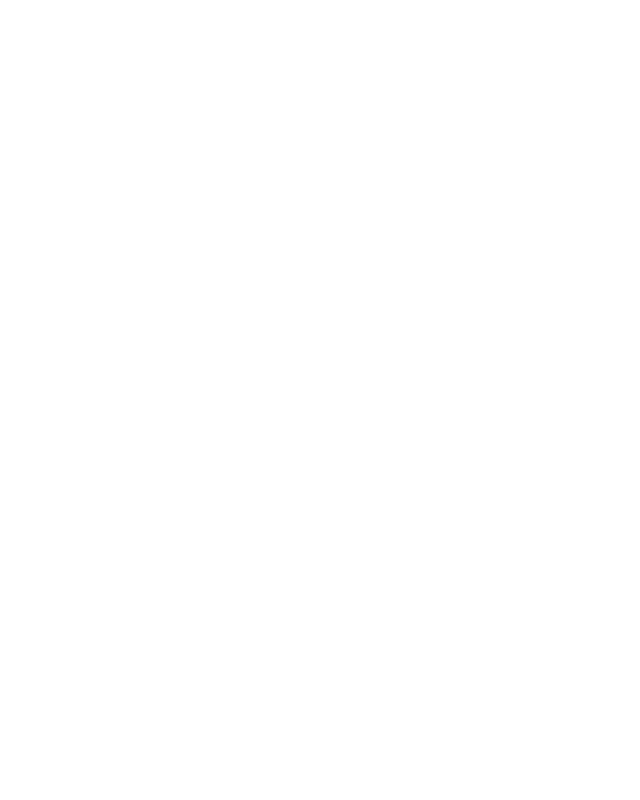
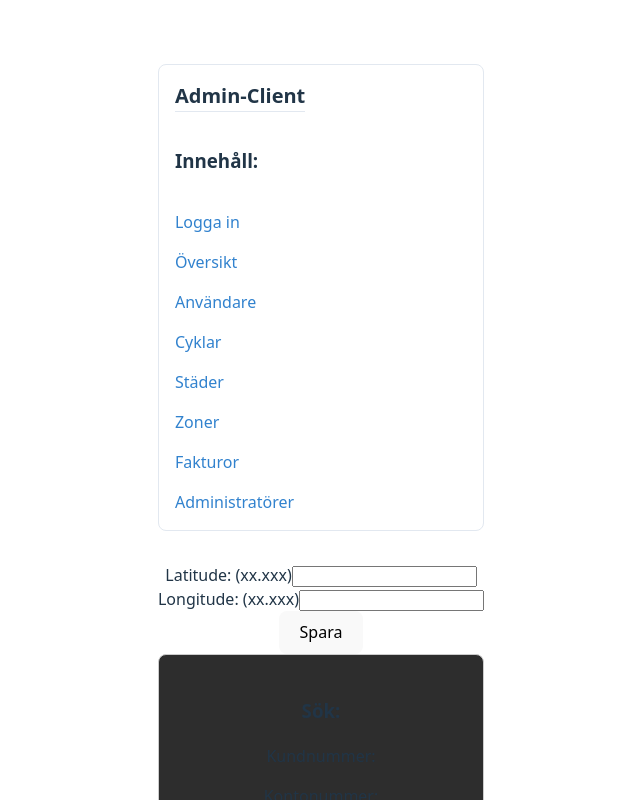
Before and after one commit to ricmal08/vteam-admin-client, a React (Vite) app: page /bikes/create in a window 1280 px wide. Before the commit this address had no page. Shown: the top 800 px of the page, without its empty margins (319-959 px from the left). Built offline with nearby package versions, Linux system fonts and the light colour scheme.

Commit message:
feat: implement jwt handling for all bikes api requests and crud operations

```diff
--- a/src/App.jsx
+++ b/src/App.jsx
@@ -9,13 +9,18 @@
 import Userinterface from './components/interface/userinterface.jsx';
 import Accounts from './views/Accounts/accounts.jsx';
 import User from './views/Accounts/account.jsx';
-import Units from './views/Units/units.jsx';
+import CreateUser from './views/Accounts/createUser.jsx';
+import EditUser from './views/Accounts/editUser.jsx';
+
+import Bikes from './views/Bikes/bikes.jsx';
+import CreateBike from './views/Bikes/createBike.jsx';
+import EditBike from './views/Bikes/editBike.jsx';
 //import Admins from './views/Admins/admins.jsx';
 import Invoices from './views/Invoices/invoices.jsx'
 import Invoice from './views/Invoices/invoice.jsx'
 import CreateInvoice from './views/Invoices/createInvoice.jsx';
-import CreateUser from './views/Accounts/createUser.jsx';
-import EditUser from './views/Accounts/editUser.jsx';
+
+
 
 
 function App() {
@@ -37,7 +42,10 @@
 
             {/*<Route path="admins" element={<Admins  />} />*/}
 
-            <Route path="units" element={<Units/>} />
+            {/* Invoices-endpoints */}
+            <Route path="bikes" element={<Bikes/>} />
+            <Route path="bikes/create" element={<CreateBike/>} />
+            <Route path="bikes/:bikeId" element={<EditBike />} />
 
             {/* Invoices-endpoints */}
             <Route path="invoices" element={<Invoices/>} />
@@ -50,8 +58,6 @@
             <Route path="users/:userId" element={<User />} />
             <Route path="users/:userId/edit" element={<EditUser />} />
 
-            <Route path="units" element={<Units/>} />
-
         </Route>
       </Routes>
     </BrowserRouter>
--- a/src/components/interface/userinterface.jsx
+++ b/src/components/interface/userinterface.jsx
@@ -11,9 +11,11 @@
         <RouterLink className="nav-link" to="/login">Logga in</RouterLink>
         <RouterLink className="nav-link" to="/">Översikt</RouterLink>
         <RouterLink className="nav-link" to="/users">Användare</RouterLink>
-        {/*<RouterLink className="nav-link" to="/admins">Administratörer</RouterLink>*/ }
-        <RouterLink className="nav-link" to="/units">Fordon</RouterLink>
+        <RouterLink className="nav-link" to="/bikes">Cyklar</RouterLink>
+        <RouterLink className="nav-link" to="/users">Städer</RouterLink>
+        <RouterLink className="nav-link" to="/users">Zoner</RouterLink>
         <RouterLink className="nav-link" to="/invoices">Fakturor</RouterLink>
+        <RouterLink className="nav-link" to="/admins">Administratörer</RouterLink>
       </nav>
       <main>
         <Outlet />
--- a/src/views/Units/units.css
+++ b/src/views/Bikes/bikes.css
@@ -1,4 +1,4 @@
-.units-container {
+.bikes-container {
    border: 1px solid #ccc;
   border-radius: 8px;
   padding: 1.5rem;
@@ -6,7 +6,7 @@
 
 }
 
-.units-title {
+.bikes-title {
   margin-top: 0;
   border-bottom: 2px solid #444;
   padding-bottom: 0.5rem;
--- /dev/null
+++ b/src/views/Bikes/bikes.jsx
@@ -0,0 +1,90 @@
+import React, { useState, useEffect } from 'react';
+//import { Box, Heading, VStack } from '@chakra-ui/react';
+import { BrowserRouter, Routes, Route } from 'react-router-dom';
+import { useParams, useNavigate } from 'react-router-dom';
+import { Link } from 'react-router-dom';
+import './bikes.css';
+import { apiRequest } from '../../api/api.js';
+
+function Bikes() {
+  const [bikes, setBikes] = useState([]);
+  const [error, setError] = useState(null);
+
+    useEffect(() => {
+      const fetchBikes = async () => {
+
+
+        try {
+
+          const data = await apiRequest('/api/bikes');
+
+          setBikes(data);
+          // TODO: ordna eventuellt fler kontroller
+        } catch (err) {
+          console.error("Ett fel inträffade vid fetch:", err);
+
+        }
+    };
+    fetchBikes();
+}, [])
+
+const handleDelete = async (bikeId) => {
+
+      try {
+
+        await apiRequest(`/api/bikes/${bikeId}`, {
+              method: 'DELETE',
+        });
+
+        setBikes(currentUsers =>
+            currentUsers.filter(bike => bike._id !== bikeId)
+        );
+
+      } catch (err) {
+        console.error("Fel vid borttagning:", err);
+        alert(err.message);
+      }
+  };
+ return (
+
+<div className="bikes-container">
+
+      <h2 className="bikes-title">Enheter</h2>
+       <Link to="/bikes/create" className="bikes-create">
+                + Lägg till
+       </Link>
+      {bikes.length > 0 ? (
+            <table className={bikes.dataTable}>
+              <thead>
+                <tr>
+                  <th>Id</th>
+                  <th>Ändra</th>
+                  <th>Ta bort</th>
+              </tr>
+            </thead>
+            <tbody>
+                {bikes.map(bike => (
+                  <tr key={bike._id}>
+                    <td>{bike._id}</td>
+                    <td>
+                      <Link to={`/bikes/${bike._id}`}>
+                        <button></button>
+                      </Link>
+                    </td>
+                    <td>
+                    <button
+                        onClick={() => handleDelete(bike._id)} >
+                    </button>
+                    </td>
+                  </tr>
+                ))}
+              </tbody>
+            </table>
+            ) : (
+              <p>Inga cyklar kunde hittas.</p>
+            )}
+    </div>
+  );
+}
+
+export default Bikes;
--- /dev/null
+++ b/src/views/Bikes/createBike.jsx
@@ -0,0 +1,67 @@
+import React, { useState } from 'react';
+import { useNavigate } from 'react-router-dom';
+import { apiRequest } from '../../api/api.js';
+
+function CreateBike() {
+    const [latitude, setLatitude] = useState('');
+    const [longitude, setLongitude] = useState('');
+    const [error, setError] = useState(null);
+
+    const navigate = useNavigate();
+
+    const handleSubmit = async (event) => {
+    event.preventDefault();
+    setError(null);
+
+    //skapar objekt som matchar jsonstrukturen enl.backendserverns krav.
+    const newBikeData = {
+      position: {
+        latitude: parseFloat(latitude),
+        longitude: parseFloat(longitude),
+      }
+    };
+  //console.log(newBikeData);
+    try {
+        await apiRequest('/api/bikes', {
+        method: 'POST',
+        body: JSON.stringify(newBikeData),
+      });
+
+        navigate('/bikes');
+
+    } catch (err) {
+        console.error("Fel vid borttagning:", err);
+        alert(err.message);
+    }
+};
+
+return (
+    <form onSubmit={handleSubmit}>
+        <div>
+            <label htmlFor="latitude">Latitude: (xx.xxx)</label>
+            <input
+                id="latitude"
+                type="number"
+                step="any"
+                value={latitude}
+                onChange={e => setLatitude(e.target.value)}
+                required
+            />
+        </div>
+        <div>
+            <label htmlFor="longitude">Longitude: (xx.xxx)</label>
+            <input
+                id="longitude"
+                type="number"
+                step="any"
+                value={longitude}
+                onChange={e => setLongitude(e.target.value)}
+                required
+            />
+        </div>
+        <button type="submit">Spara</button>
+    </form>
+  );
+}
+
+export default CreateBike;
--- /dev/null
+++ b/src/views/Bikes/editBike.jsx
@@ -0,0 +1,66 @@
+import React, { useState, useEffect } from 'react';
+import { useParams, useNavigate } from 'react-router-dom';
+import { apiRequest } from '../../api/api.js';
+
+function EditBike() {
+
+  const { bikeId } = useParams();
+  const navigate = useNavigate();
+
+  const [email, setEmail] = useState('');//TO-DO: uppdatera property
+
+
+  useEffect(() => {
+    const fetchBikeData = async () => {
+      try {
+        const bikeData = await apiRequest(`/api/bikes/${bikeId}`);
+        setEmail(bikeData.email);//TO-DO: uppdatera property
+
+      } catch (err) {
+        console.error("Fel vid uppdatering:", err);
+
+      }
+    };
+    fetchBikeData();
+  }, [bikeId]);
+
+  const handleSubmit = async (event) => {
+    event.preventDefault();
+
+    const updatedbikeData = { email };//TO-DO: uppdatera property
+
+    try {
+
+      await apiRequest(`/api/users/${bikeId}`, {
+        method: 'PUT',
+        body: JSON.stringify(updatedbikeData),
+      });
+
+      navigate('/bikes');
+
+    } catch (err) {
+      console.error("Fel vid uppdatering:", err);
+    }
+  };
+
+  return (
+    <div>
+      <h2>Redigera</h2>
+      <p><strong>ID:</strong> {bikeId}</p>
+      <p>Denna sida är en platshållare. Inväntar fler datapunkter från backend.</p>
+      <form onSubmit={handleSubmit}>
+        <label>
+          Reg#:
+          <input
+            type="text"
+            required
+          />
+        </label>
+        <button type="submit">Spara</button>
+      </form>
+    </div>
+  );
+}
+
+
+export default EditBike;
--- a/src/views/Units/units.jsx
+++ /dev/null
@@ -1,23 +0,0 @@
-import React, { useState, useEffect } from 'react';
-//import { Box, Heading, VStack } from '@chakra-ui/react';
-import { BrowserRouter, Routes, Route } from 'react-router-dom';
-import { useParams, useNavigate } from 'react-router-dom';
-import { API_URL } from "../../config.js"
-
-import './units.css';
-function Units({ apiUrl }) {
-
-     useEffect(() => {
-}, [apiUrl])
- return (
-
-<div className="units-container">
-
-      <h2 className="units-title">Fordon</h2>
-
-      <p>Här kommer befintliga Fordon att synas.</p>
-    </div>
-  );
-}
-
-export default Units;
```
